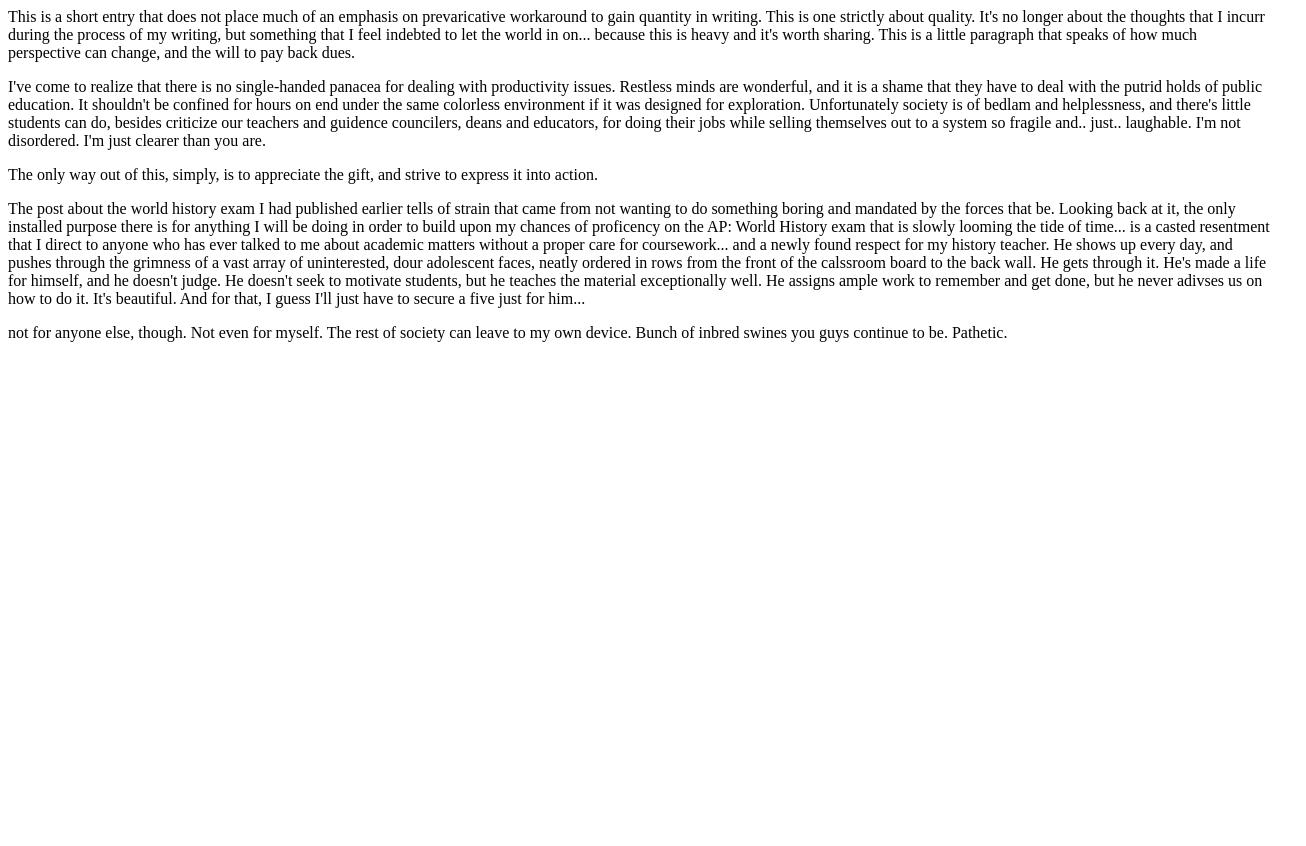
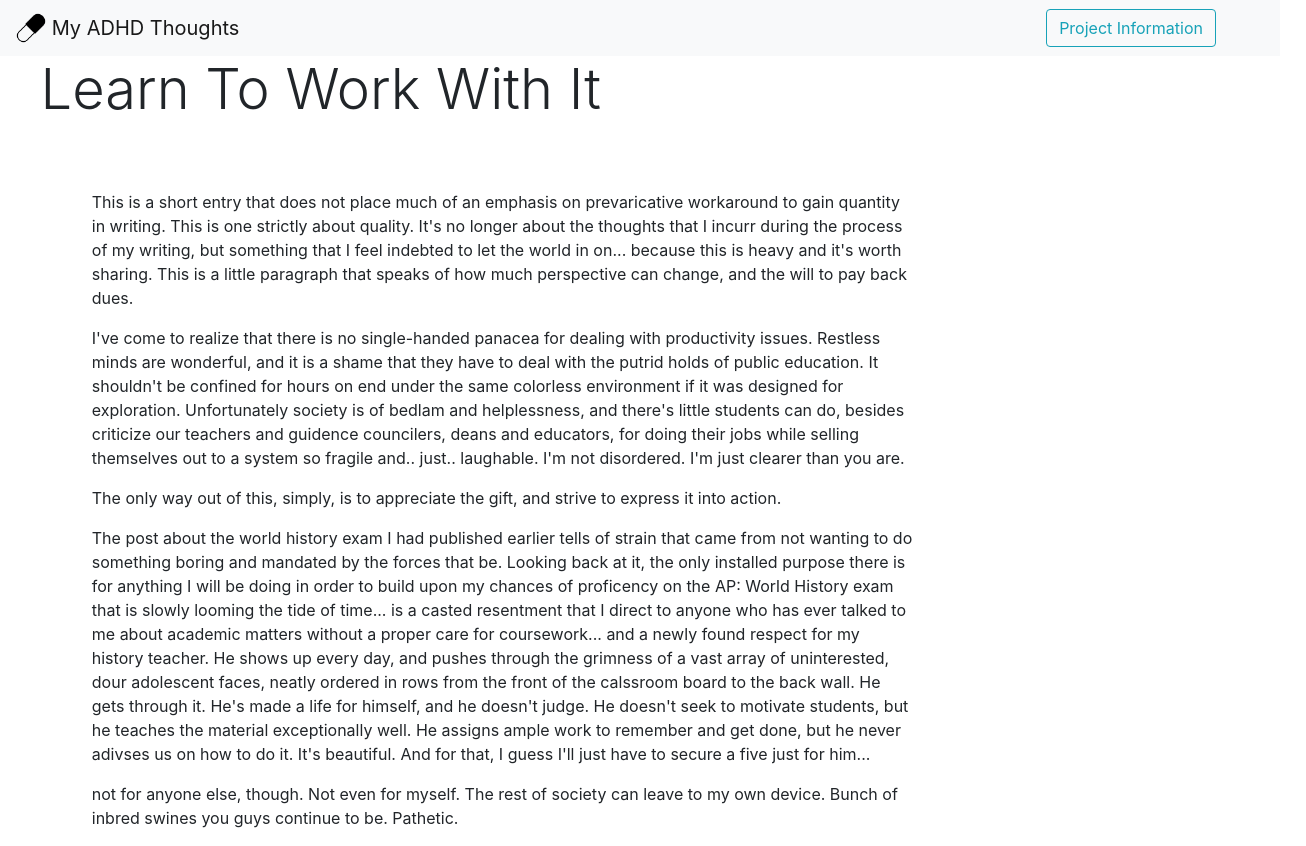
Before and after one commit to AveKhati/AveKhati.github.io, a website: page 2022/03/05/Learn-to-Work-With-It.html in a window 1280 px wide. Shown: the whole page, 1306 px wide, since content can reach past the window. Before the commit the page ends 800 px from the top, so only its background shows below. Drawn offline with Linux system fonts and the light colour scheme.

Commit message:
arb additions

```diff
--- a/2022/03/05/Learn-to-Work-With-It.html
+++ b/2022/03/05/Learn-to-Work-With-It.html
@@ -1,4 +1,43 @@
-<p>This is a short entry that does not place much of an emphasis on prevaricative workaround to gain quantity in writing. This is one strictly about quality.
+<!DOCTYPE html>
+<html lang="en-US">
+  <head>
+    <meta name="viewport" content="width=device-width, initial-scale=1">
+    <meta charset="utf-8">
+    <title>Learn To Work With It - </title>
+    <link rel="stylesheet" href="/assets/postings.css ">
+  </head>
+  <body>
+
+  	<nav class="navbar navbar-light bg-light navbar-expand-lg justify-content-between">
+	<a class="navbar-brand" href="/">
+		<img style="background: transparent" src="/assets/imgs/pill.png" width="30" height="30" \
+		class="d-inline-block align-top" alt=""/>
+		My ADHD Thoughts
+ 	</a>
+ 	<div class="justify-content-end mr-5">
+ 		<style type="text/css">
+ 		a{color: inherit;
+ 			text-decoration: inherit;}
+ 		a:hover{
+ 			color: inherit;
+ 			text-decoation: none;
+ 		}
+ 		</style>
+
+ 		<button type="button" class="btn btn-outline-info hover_icon">
+	<a href="/about.html" style="text-decoration:none;">Project Information</a>
+</button>
+	</div>
+</nav>
+
+
+	  <div class="container-main" style="margin-left:2%">
+		  <header class="display-4">
+		          Learn To Work With It
+		          </header>
+			  <small class="subtitle-position-class"></small>
+			  <div class="main-entry-row">
+				  <div class="main-component-item"><p>This is a short entry that does not place much of an emphasis on prevaricative workaround to gain quantity in writing. This is one strictly about quality.
 It's no longer about the thoughts that I incurr during the process of my writing, but something that I feel indebted to let the world in on... because this is
 heavy and it's worth sharing. This is a little paragraph that speaks of how much perspective can change, and the will to pay back dues.</p>
 
@@ -9,3 +48,7 @@ heavy and it's worth sharing. This is a little paragraph that speaks of how much
 <p>The post about the world history exam I had published earlier tells of strain that came from not wanting to do something boring and mandated by the forces that be. Looking back at it, the only installed purpose there is for anything I will be doing in order to build upon my chances of proficency on the AP: World History exam that is slowly looming the tide of time... is a casted resentment that I direct to anyone who has ever talked to me about academic matters without a proper care for coursework... and a newly found respect for my history teacher. He shows up every day, and pushes through the grimness of a vast array of uninterested, dour adolescent faces, neatly ordered in rows from the front of the calssroom board to the back wall. He gets through it. He's made a life for himself, and he doesn't judge. He doesn't seek to motivate students, but he teaches the material exceptionally well. He assigns ample work to remember and get done, but he never adivses us on how to do it. It's beautiful. And for that, I guess I'll just have to secure a five just for him... </p>
 
 <p>not for anyone else, though. Not even for myself. The rest of society can leave to my own device. Bunch of inbred swines you guys continue to be. Pathetic. </p>
+</div></div></small></header></div>
+
+  </body>
+</html>
```
